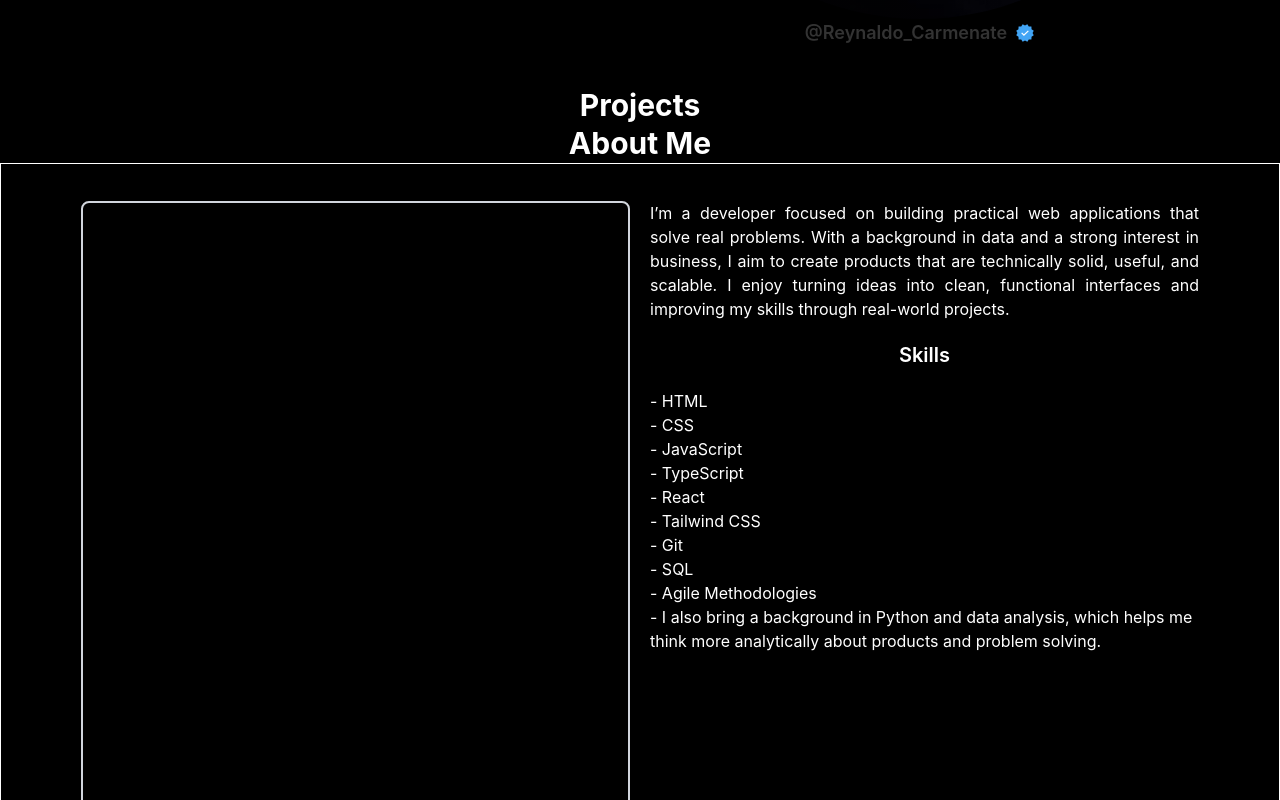
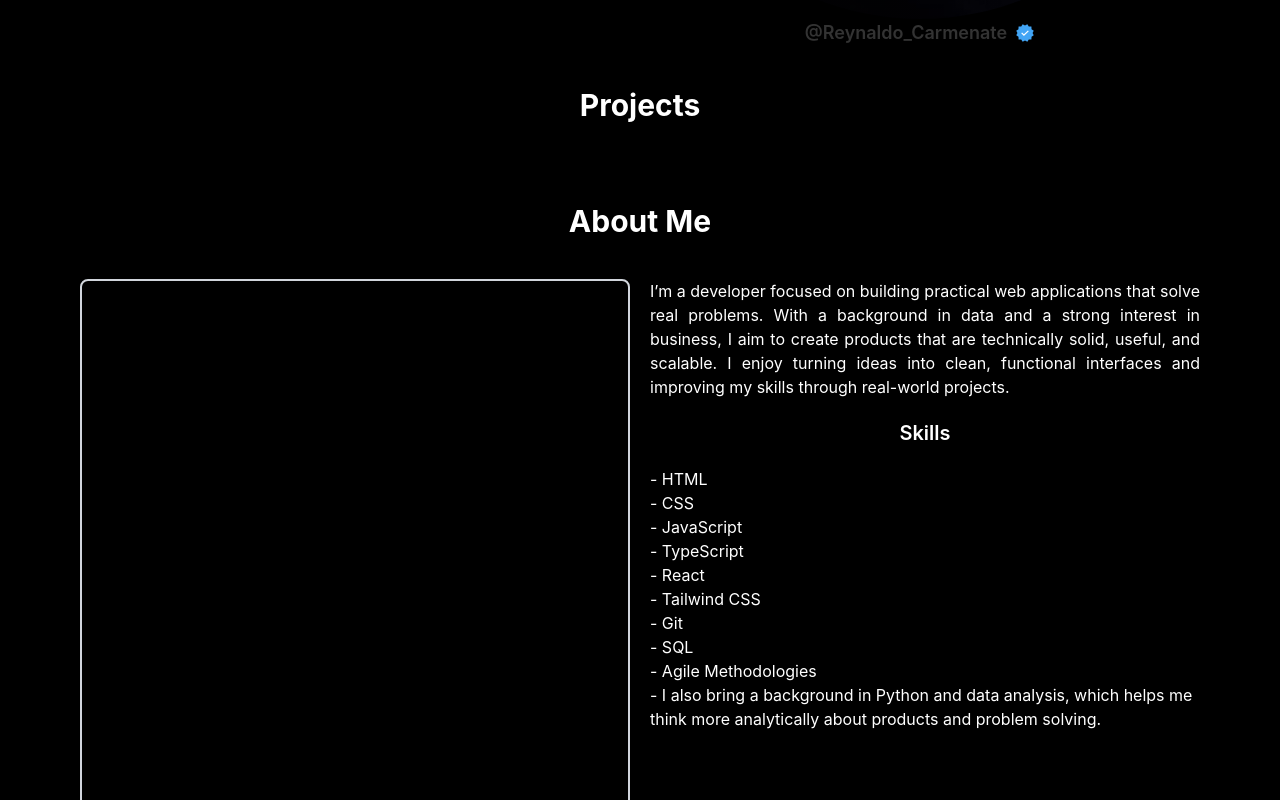
Before and after one commit to ReySlash/Portfolio_landing_page, a React (Vite) app: page / in a window 1280 px wide. Shown: the part 600-1400 px from the top of the page. Built offline with nearby package versions, Linux system fonts and the light colour scheme.

Commit message:
Enhancing about layout

```diff
--- a/src/components/About.tsx
+++ b/src/components/About.tsx
@@ -3,14 +3,14 @@ import AboutDescription from "./AboutDescription";
 
 function About() {
   return (
-    <section id="about">
-      <div className="flex flex-col justify-center text-center mb-10 px-20 h-screen border">
-        <h2 className="text-3xl font-bold mb-10 px-20">About Me</h2>
-        <div className="grid grid-cols-2 gap-5">
-          <div className="">
+    <section id="about" className="min-h-screen px-6 py-10 lg:px-20">
+      <div className="mx-auto flex min-h-screen max-w-7xl flex-col text-center">
+        <h2 className="mb-10 text-3xl font-bold">About Me</h2>
+        <div className="grid flex-1 gap-5 md:grid-cols-2">
+          <div className="h-full">
             <AboutCard />
           </div>
-          <div>
+          <div className="h-full">
             <AboutDescription />
           </div>
         </div>
--- a/src/components/AboutCard.tsx
+++ b/src/components/AboutCard.tsx
@@ -1,6 +1,6 @@
 function AboutCard() {
   return (
-    <div className="border-2 border-gray-300 rounded-lg p-2 h-screen"></div>
+    <div className="h-full rounded-lg border-2 border-gray-300 p-2"></div>
   );
 }
 
```
